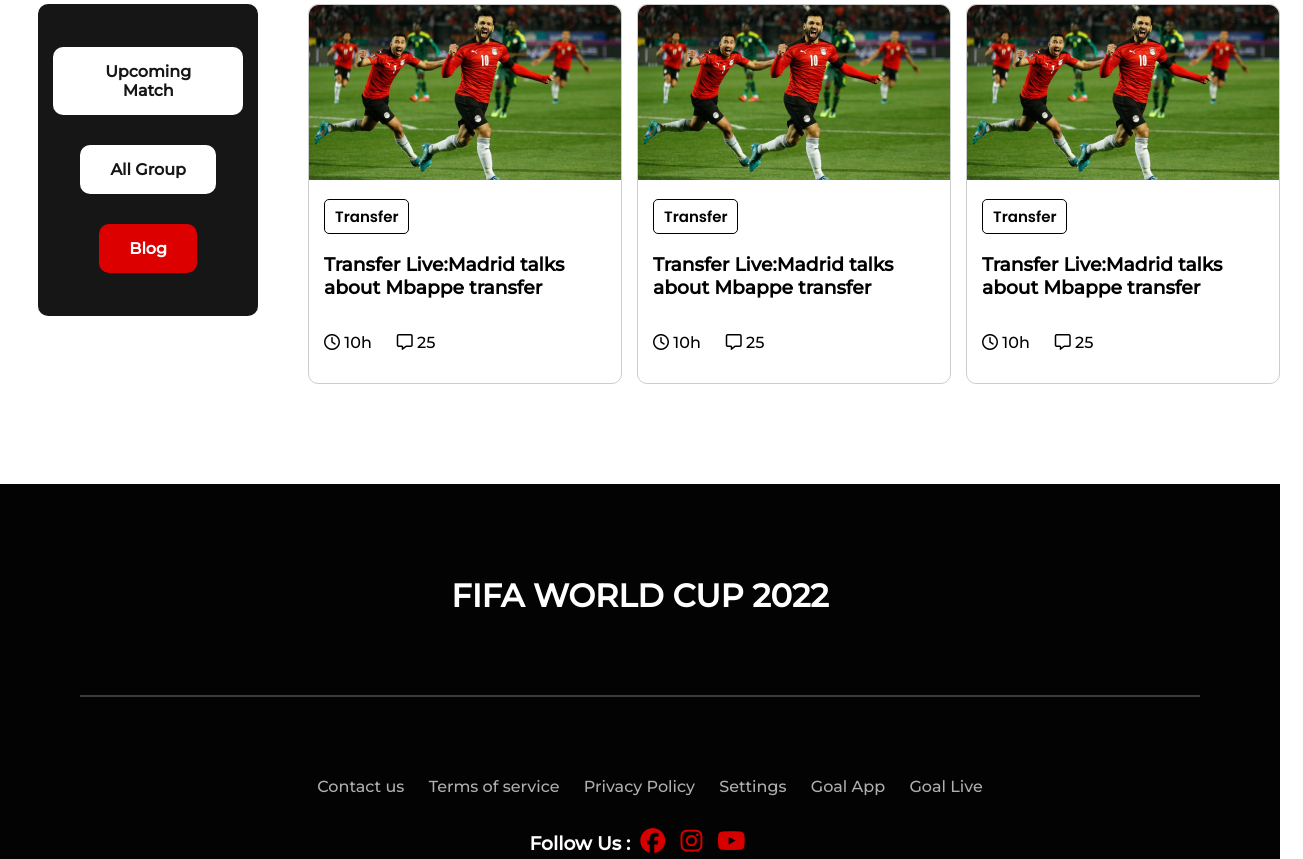
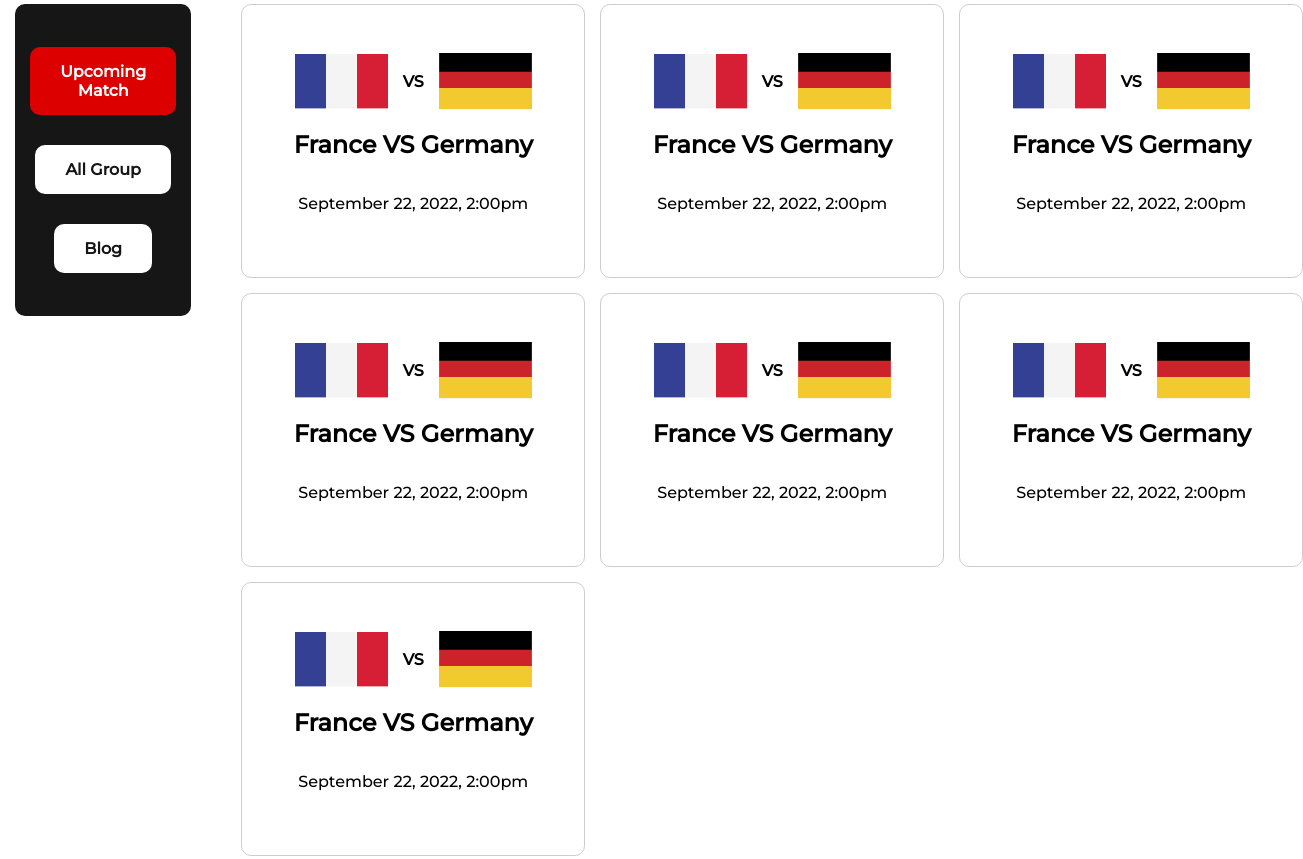
Before and after one commit to Muhaiminulsarkar/Worldcup-website, a plain HTML site: page match.html in a window 1280 px wide. Shown: the part 439-1298 px from the top of the page, 1303 px wide, since content can reach past the window. Drawn offline with Linux system fonts and the light colour scheme.

Commit message:
commit 6

```diff
--- a/match.html
+++ b/match.html
@@ -37,52 +37,124 @@
     <section class="container">
         <div class="middle-part">
             <div class="menu">
-                <a href="">Upcoming Match</a>
+                <a class="match-clr" href="https://muhaiminulsarkar.github.io/Worldcup-website/match.html">Upcoming
+                    Match</a>
                 <a href="">All Group </a>
-                <a class="blog" href="">Blog</a>
+                <a href="https://muhaiminulsarkar.github.io/Worldcup-website/">Blog</a>
 
             </div>
             <div class="article">
-                <div class="news">
-                    <img src="images/Blog Image.png" alt="blog image">
-                    <div class="news-section">
-                        <button>Transfer</button>
-                        <h3>Transfer Live:Madrid talks about Mbappe transfer </h3>
-                        <div class="details">
-                            <p><i class="fa-regular fa-clock"></i> 10h</p>
-                            <p><i class="fa-regular fa-message"></i> 25</p>
-                        </div>
+
+                <div class="news" id="schedule">
+                    <div class="flag">
+                        <img src="images/Flag.png" alt="">
+                        <span><b>VS</b></span>
+                        <img src="images/germany Flag.png" alt="">
+
+                    </div>
+                    <div class="country">
+                        <h2>France VS Germany</h2>
+                    </div>
+                    <div class="time">
+                        <p>September 22, 2022, 2:00pm</p>
 
                     </div>
 
+                </div>
+                <div class="news" id="schedule">
+                    <div class="flag">
+                        <img src="images/Flag.png" alt="">
+                        <span><b>VS</b></span>
+                        <img src="images/germany Flag.png" alt="">
 
-                </div>
-                <div class="news">
-                    <img src="images/Blog Image.png" alt="blog image">
-                    <div class="news-section">
-                        <button>Transfer</button>
-                        <h3>Transfer Live:Madrid talks about Mbappe transfer </h3>
-                        <div class="details">
-                            <p><i class="fa-regular fa-clock"></i> 10h</p>
-                            <p><i class="fa-regular fa-message"></i> 25</p>
-                        </div>
+                    </div>
+                    <div class="country">
+                        <h2>France VS Germany</h2>
+                    </div>
+                    <div class="time">
+                        <p>September 22, 2022, 2:00pm</p>
 
                     </div>
 
+                </div>
+                <div class="news" id="schedule">
+                    <div class="flag">
+                        <img src="images/Flag.png" alt="">
+                        <span><b>VS</b></span>
+                        <img src="images/germany Flag.png" alt="">
 
-                </div>
-                <div class="news">
-                    <img src="images/Blog Image.png" alt="blog image">
-                    <div class="news-section">
-                        <button>Transfer</button>
-                        <h3>Transfer Live:Madrid talks about Mbappe transfer </h3>
-                        <div class="details">
-                            <p><i class="fa-regular fa-clock"></i> 10h</p>
-                            <p><i class="fa-regular fa-message"></i> 25</p>
-                        </div>
+                    </div>
+                    <div class="country">
+                        <h2>France VS Germany</h2>
+                    </div>
+                    <div class="time">
+                        <p>September 22, 2022, 2:00pm</p>
 
                     </div>
 
+                </div>
+                <div class="news" id="schedule">
+                    <div class="flag">
+                        <img src="images/Flag.png" alt="">
+                        <span><b>VS</b></span>
+                        <img src="images/germany Flag.png" alt="">
+
+                    </div>
+                    <div class="country">
+                        <h2>France VS Germany</h2>
+                    </div>
+                    <div class="time">
+                        <p>September 22, 2022, 2:00pm</p>
+
+                    </div>
+
+                </div>
+                <div class="news" id="schedule">
+                    <div class="flag">
+                        <img src="images/Flag.png" alt="">
+                        <span><b>VS</b></span>
+                        <img src="images/germany Flag.png" alt="">
+
+                    </div>
+                    <div class="country">
+                        <h2>France VS Germany</h2>
+                    </div>
+                    <div class="time">
+                        <p>September 22, 2022, 2:00pm</p>
+
+                    </div>
+
+                </div>
+                <div class="news" id="schedule">
+                    <div class="flag">
+                        <img src="images/Flag.png" alt="">
+                        <span><b>VS</b></span>
+                        <img src="images/germany Flag.png" alt="">
+
+                    </div>
+                    <div class="country">
+                        <h2>France VS Germany</h2>
+                    </div>
+                    <div class="time">
+                        <p>September 22, 2022, 2:00pm</p>
+
+                    </div>
+
+                </div>
+                <div class="news" id="schedule">
+                    <div class="flag">
+                        <img src="images/Flag.png" alt="">
+                        <span><b>VS</b></span>
+                        <img src="images/germany Flag.png" alt="">
+
+                    </div>
+                    <div class="country">
+                        <h2>France VS Germany</h2>
+                    </div>
+                    <div class="time">
+                        <p>September 22, 2022, 2:00pm</p>
+
+                    </div>
 
                 </div>
 
--- a/style.css
+++ b/style.css
@@ -81,6 +81,34 @@ body {
     display: flex;
     justify-content: center;
     align-items: center;
+}
+
+/* upcoming match page  */
+
+#schedule {
+    width: 312px;
+    height: 242px;
+    padding: 15px;
+    border: 1px solid rgb(206, 205, 205);
+    border-radius: 10px;
+    display: flex;
+    flex-direction: column;
+    justify-content: center;
+    align-items: center;
+
+}
+
+#schedule .flag {
+    display: flex;
+    justify-content: center;
+    align-items: center;
+    width: 100%;
+    gap: 15px;
+}
+
+.menu .match-clr {
+    background-color: #DD0000;
+    color: white;
 }
 
 /* mobile view */
```
Also changed, not shown: group.html (+172 -0 lines), index.html (+2 -2 lines).
